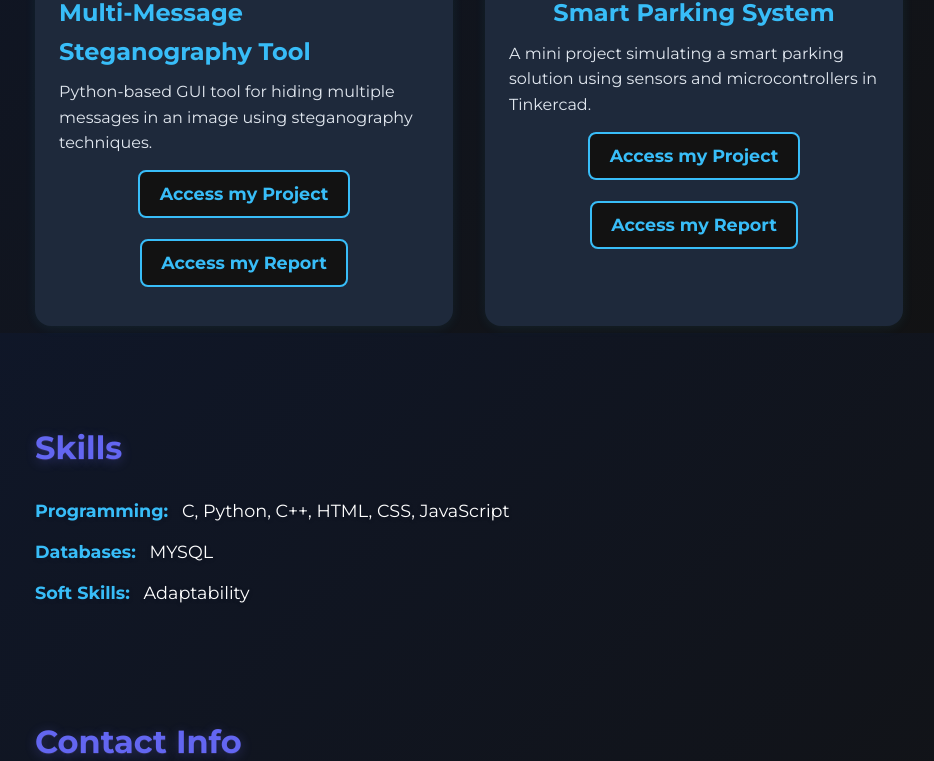
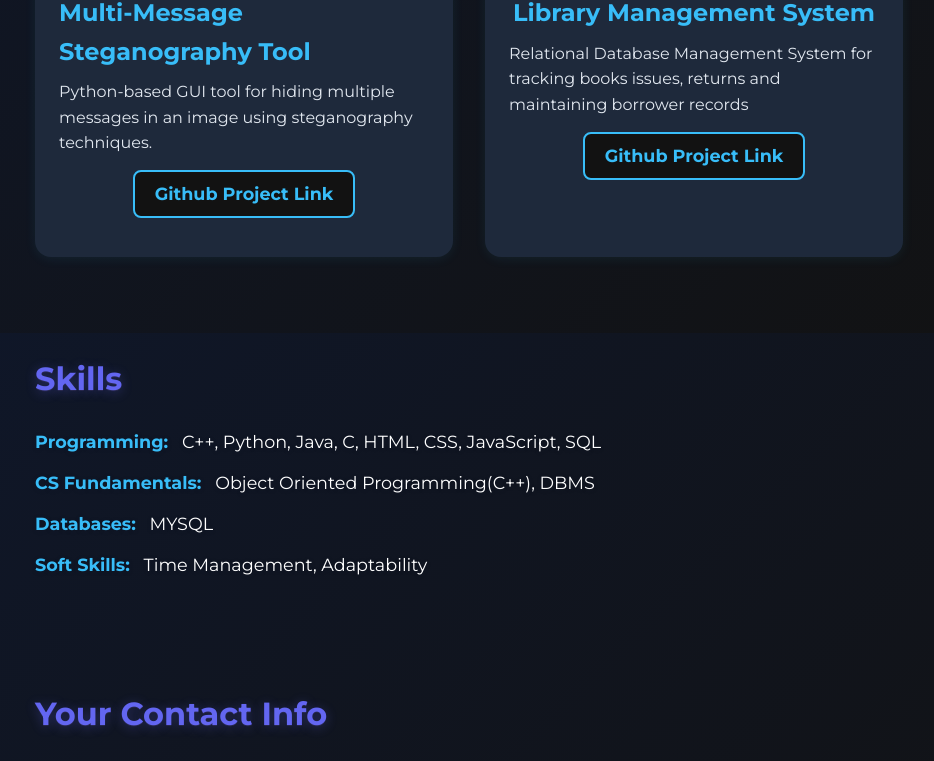
Before and after one commit to Gokul-Majeti/Portfolio-website, a plain HTML site: page index.html in a window 1280 px wide. Shown: the part 1267-2028 px from the top of the page, without its empty margins (171-1105 px from the left). Drawn offline with Linux system fonts and the light colour scheme.

Commit message:
Update index.html

```diff
--- a/index.html
+++ b/index.html
@@ -59,36 +59,36 @@
             <div class="project">
                 <h3>Multi-Message Steganography Tool</h3>
                 <p>Python-based GUI tool for hiding multiple messages in an image using steganography techniques.</p>
-                <a href="https://github.com/Gokul-Majeti/Multi-Message-Steganography-Tool.git" target="_blank"><h4>Access my Project</h4></a>
-                <a href="https://drive.google.com/file/d/1uioMJQRVAxSwWk58gBUhraPKQVg3jS7R/view?usp=sharing" target="_blank"><h4>Access my Report</h4></a>
+                <a href="https://github.com/Gokul-Majeti/Multi-Message-Steganography-Tool.git" target="_blank"><h4>Github Project Link</h4></a>
             </div>
             <div class="project">
-                <h3>Smart Parking System</h3>
-                <p>A mini project simulating a smart parking solution using sensors and microcontrollers in Tinkercad.</p>
-                <a href="https://www.tinkercad.com/things/k3cbwJ1yHJn-smart-parking-system-using-aurdino" target="_blank"><h4>Access my Project</h4></a>
-                <a href="https://docs.google.com/document/d/1Oqtg6Z1zK2urAVMia0VTII0JoEEwndXi/edit?usp=sharing&ouid=114572134815899751131&rtpof=true&sd=true" target="_blank"><h4>Access my Report</h4></a>
+                <h3>Library Management System</h3>
+                <p>Relational Database Management System for tracking books issues, returns and maintaining borrower records</p>
+                <a href="https://github.com/Gokul-Majeti/Library-Management-System" target="_blank"><h4>Github Project Link</h4></a>
             </div>
         </div>
     </section>
     <section id="skills">
         <h2>Skills</h2>
         <ul class="skills-list">
-            <li><strong>Programming:</strong> <span class="skill-value">C, Python, C++, HTML, CSS, JavaScript</span></li>
+            <li><strong>Programming:</strong> <span class="skill-value">C++, Python, Java, C, HTML, CSS, JavaScript, SQL</span></li>
+            <li><strong>CS Fundamentals:</strong> <span class="skill-value">Object Oriented Programming(C++), DBMS</span></li>
             <li><strong>Databases:</strong> <span class="skill-value">MYSQL</span></li>
-            <li><strong>Soft Skills:</strong> <span class="skill-value">Adaptability</span></li>
+            <li><strong>Soft Skills:</strong> <span class="skill-value">Time Management, Adaptability</span></li>
         </ul>
     </section>
 
     <section id="contact">
-        <h2>Contact Info</h2>
+        <h2>Your Contact Info</h2>
         <div class="contact-links">
             <a href="mailto:ganeshsivamajeti572@gmail.com" title="Email"><i class="fas fa-envelope"></i></a>
             <a href="https://www.linkedin.com/in/ganesh-pavan-gokul-majeti-3755a5355" target="_blank" title="LinkedIn"><i class="fab fa-linkedin"></i></a>
             <a href="https://github.com/Gokul-Majeti" target="_blank" title="GitHub"><i class="fab fa-github"></i></a>
         </div>
-        <form id="contactForm">
+        <form id="contactForm" action="https://formspree.io/f/mrblnvwz" method="POST">
             <input type="text" name="name" placeholder="Your Name" required>
             <input type="email" name="email" placeholder="Your Email" required>
+            <input type="tel" name="phone" placeholder="Your Phone Number" pattern="[0-9]{10}" required>
             <button type="submit">Send</button>
         </form>
         <div id="formMessage"></div>
```
